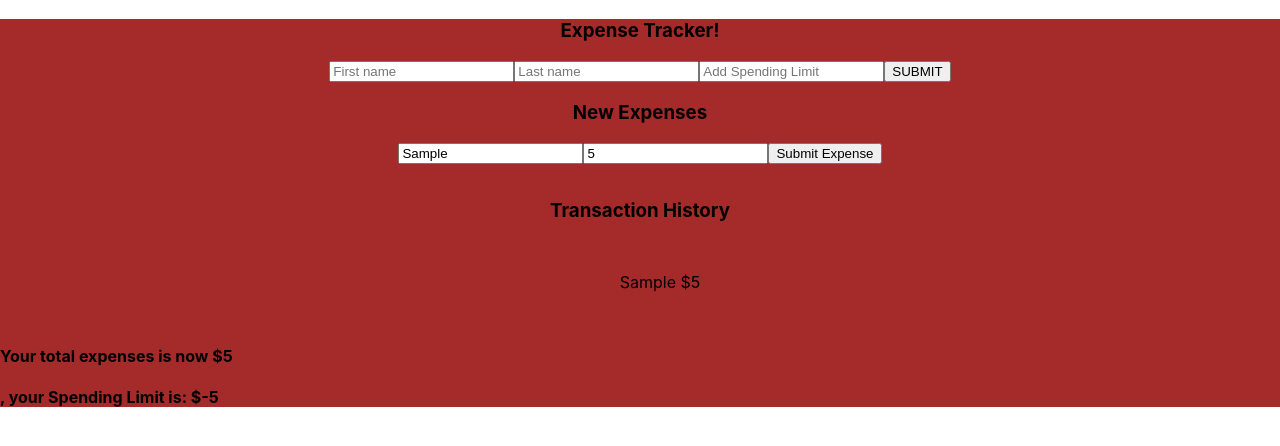
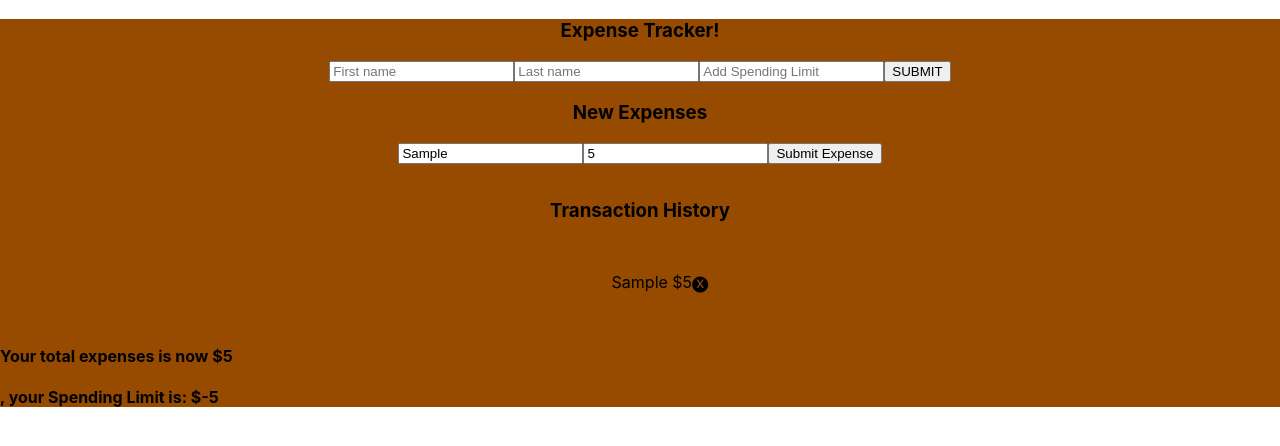
Before and after one commit to Lyndonna18/ga_js_finalproject, a React (Create React App) app: page /submit in a window 1280 px wide. Both pictures are taken after typing "Sample", "5" into the empty fields and a click on the button "Submit Expense". Shown: the top 446 px of the page. Built offline with nearby package versions, Linux system fonts and the light colour scheme.

Commit message:
Remove Func Works

```diff
--- a/src/App.css
+++ b/src/App.css
@@ -1,5 +1,5 @@
 .Body{
-    background-color: brown;
+    background-color: #964B00;
 }
 h3{
     text-align:center;
--- a/src/App.js
+++ b/src/App.js
@@ -46,6 +46,11 @@ function App() {
 
   const removeButton= (item, index) => {
     setActualList(actualList.filter((task) => actualList.indexOf(task) !== index))
+    let sum;
+    actualList.forEach(charge => {
+      sum= sum+ charge.amt;
+    });
+    setTotal(sum)
   }
 
   return (
--- a/src/components/TransactionsHistory.js
+++ b/src/components/TransactionsHistory.js
@@ -8,11 +8,10 @@ function TransactionHistory(props){
         {props.actualListProp.map((item, index) =>{
         return(
           <li key={index}>
-
-            <p>{item.name} ${item.amt}</p>
-
-            {/* <span onClick={(evt) => {props.removeButtonProp(evt, index)}}>🅧
-              </span>  */}
+            <p>{item.name} ${item.amt}
+              <span onClick={(evt) => {props.removeButtonProp(evt, index)}}>🅧
+              </span>
+              </p>
             </li>
         )
       })}
```
